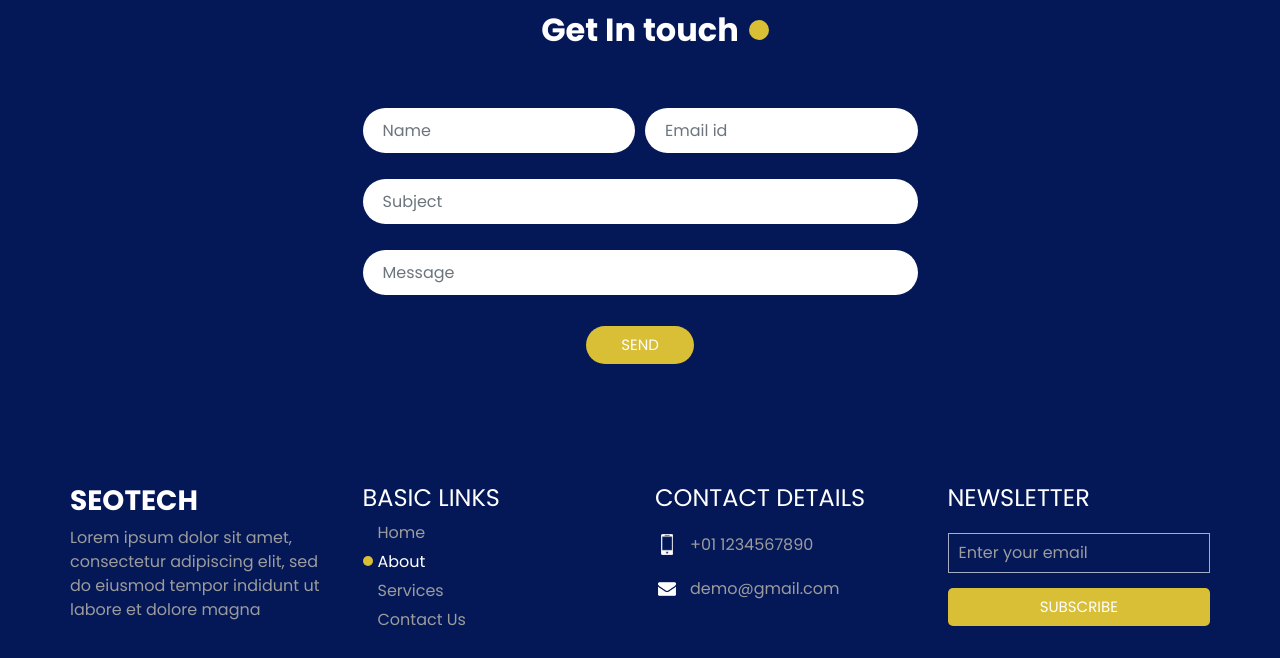
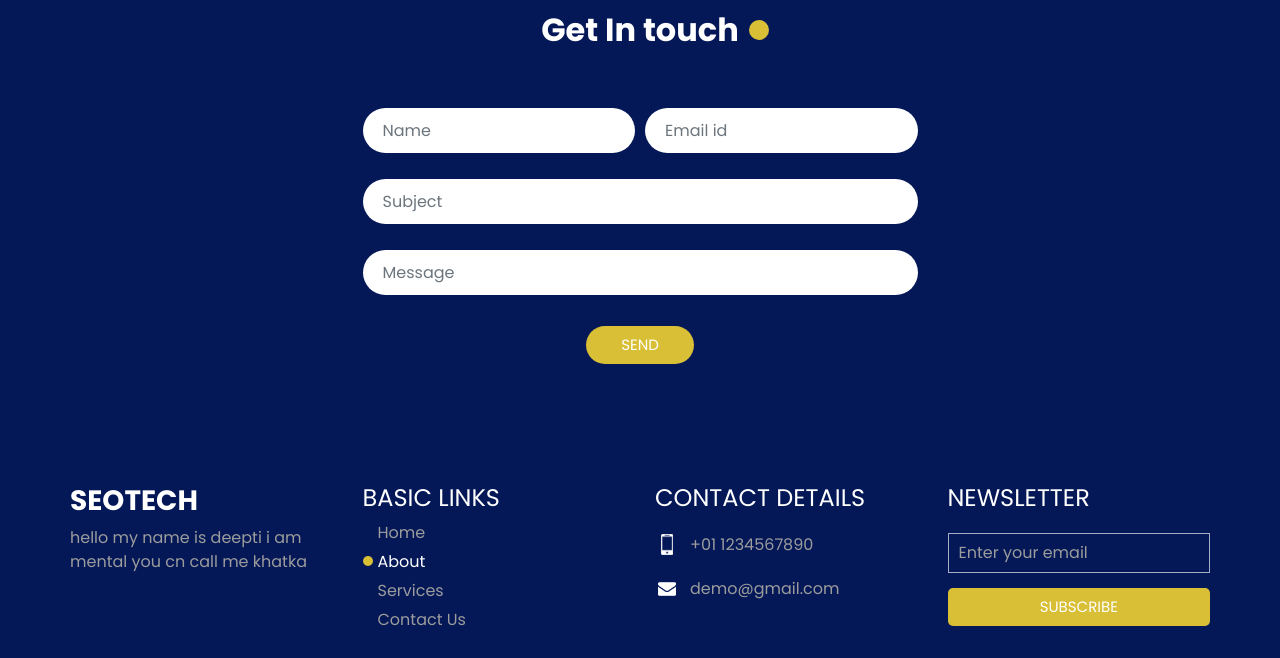
Before and after one commit to yash4522k/Yash4522k.github.io, a plain HTML site: page about.html in a window 1280 px wide. Shown: the part 973-1631 px from the top of the page. Drawn offline with nearby package versions, Linux system fonts and the light colour scheme.

Commit message:
106
done

```diff
--- a/about.html
+++ b/about.html
@@ -170,8 +170,7 @@
                 Seotech
               </h3>
               <p>
-                Lorem ipsum dolor sit amet, consectetur adipiscing elit, sed do eiusmod tempor indidunt ut labore et
-                dolore magna
+                hello my name is deepti i am mental you cn call me khatka
               </p>
             </div>
           </div>
```
